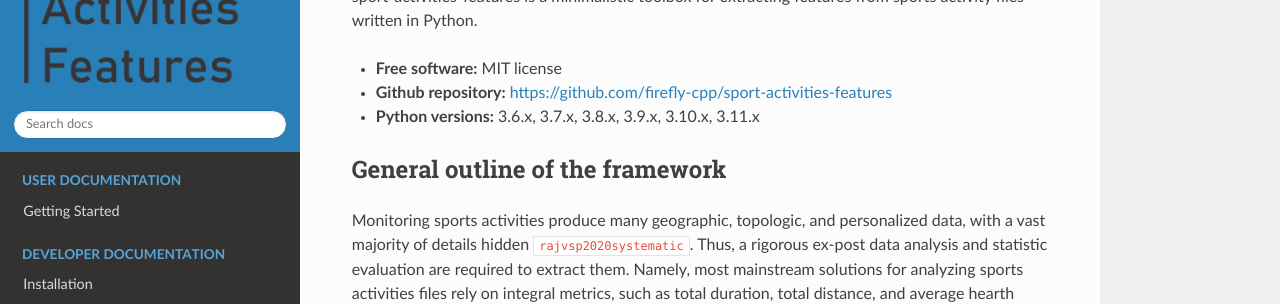
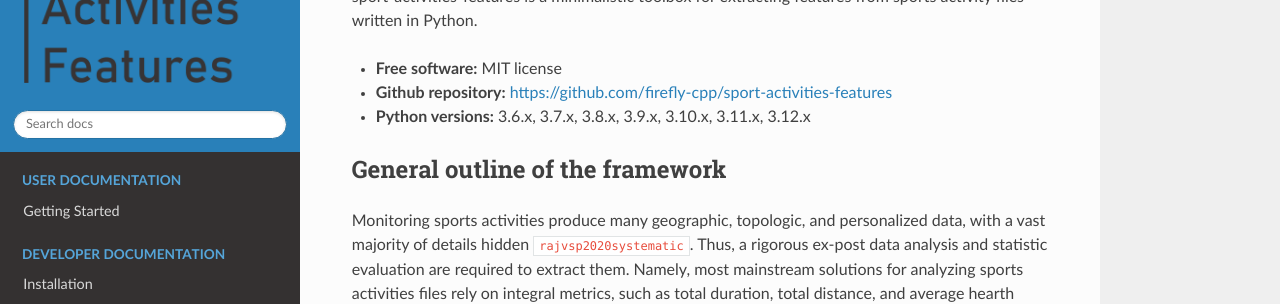
Before and after one commit to firefly-cpp/sport-activities-features, a Sphinx documentation site: the page built from docs/index.rst, in a window 1280 px wide and 900 px high. Shown: the part 299-603 px from the top of the window. Built offline with Sphinx 7.4.7 and the Read the Docs theme 2.0.0, drawn with Linux system fonts in a browser that asks for light colours; cross-references to code outside the pages are shown as plain code.

Commit message:
Update index.rst

```diff
--- a/docs/index.rst
+++ b/docs/index.rst
@@ -7,7 +7,7 @@
 
 * **Free software:** MIT license
 * **Github repository:** https://github.com/firefly-cpp/sport-activities-features
-* **Python versions:** 3.6.x, 3.7.x, 3.8.x, 3.9.x, 3.10.x, 3.11.x
+* **Python versions:** 3.6.x, 3.7.x, 3.8.x, 3.9.x, 3.10.x, 3.11.x, 3.12.x
 
 General outline of the framework
 ---------------------------------
```
